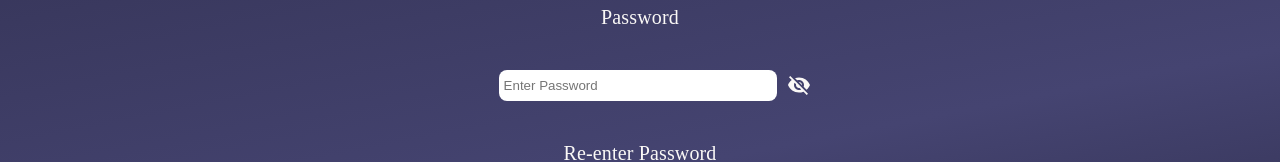
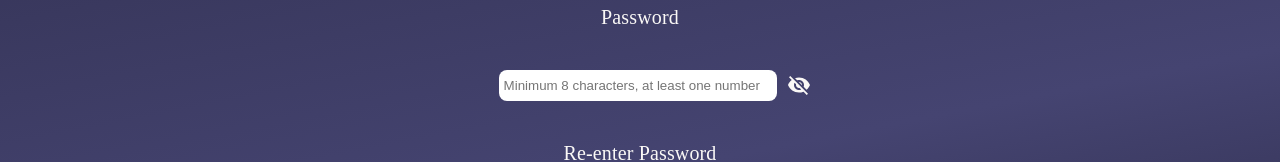
Before and after one commit to JoperHoper/capstone_project, a React (Vite) app: page /signup in a window 1280 px wide. Shown: the part 644-806 px from the top of the page. Built offline with nearby package versions, Linux system fonts and the light colour scheme; no server answers.

Commit message:
Fixed ViewAll bug

```diff
--- a/src/cards/ViewAllCards.jsx
+++ b/src/cards/ViewAllCards.jsx
@@ -36,11 +36,13 @@ function ViewAllCards() {
 
     // Check if user is logged in before favourite. Route to login page if no
     useEffect(() => {
-        if (createFavourite.favArr === 403 || createFavourite.favArr === 401) {
-            setAccessToken("")
-            setTimeout(() => {
-                navigate("/login")
-            }, 500)
+        if (Object.keys(favoriteMap).length > 0) {
+            if (createFavourite.favArr === 403 || createFavourite.favArr === 401) {
+                setAccessToken("")
+                setTimeout(() => {
+                    navigate("/login")
+                }, 500)
+            }
         }
     }, [createFavourite])
 
--- a/src/forms/SignUpForm.jsx
+++ b/src/forms/SignUpForm.jsx
@@ -140,7 +140,7 @@ function SignupInput() {
                         maxLength={30}
                         required
                         ref={name}
-                        autoComplete="given-name"
+                        autoComplete="none"
                         className='su-input-field'
                     />
                     {/* Email input */}
@@ -152,6 +152,7 @@ function SignupInput() {
                         onChange={handleEmail}
                         value={email}
                         required
+                        autoComplete='none'
                         className='su-input-field'
                     />
                     {/* Username input */}
@@ -170,7 +171,7 @@ function SignupInput() {
                     <div className='pwd-container'>
                         <input
                             type={type}
-                            placeholder='Enter Password'
+                            placeholder='Minimum 8 characters, at least one number'
                             name={"psw"}
                             maxLength={12}
                             required
```
